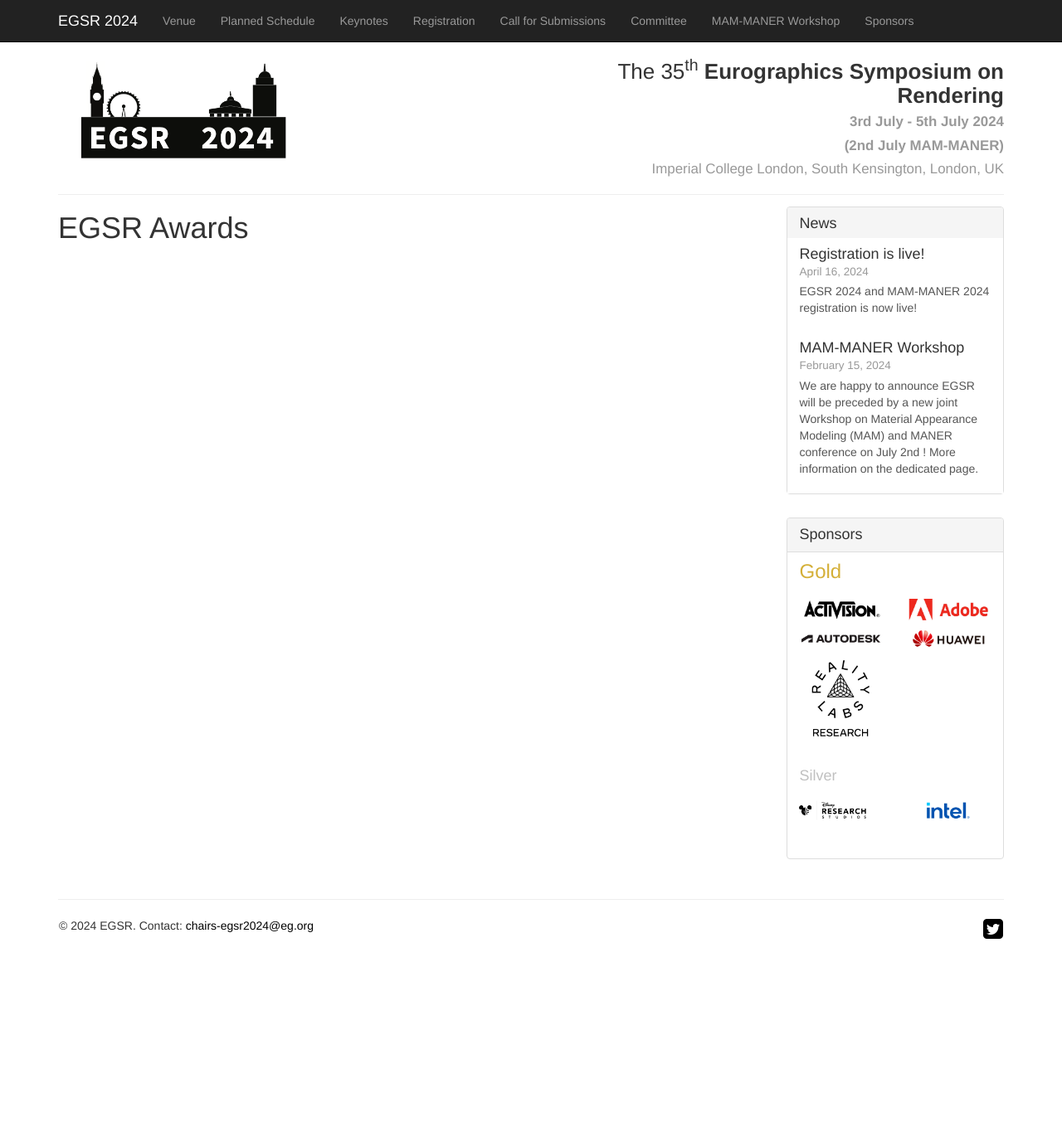
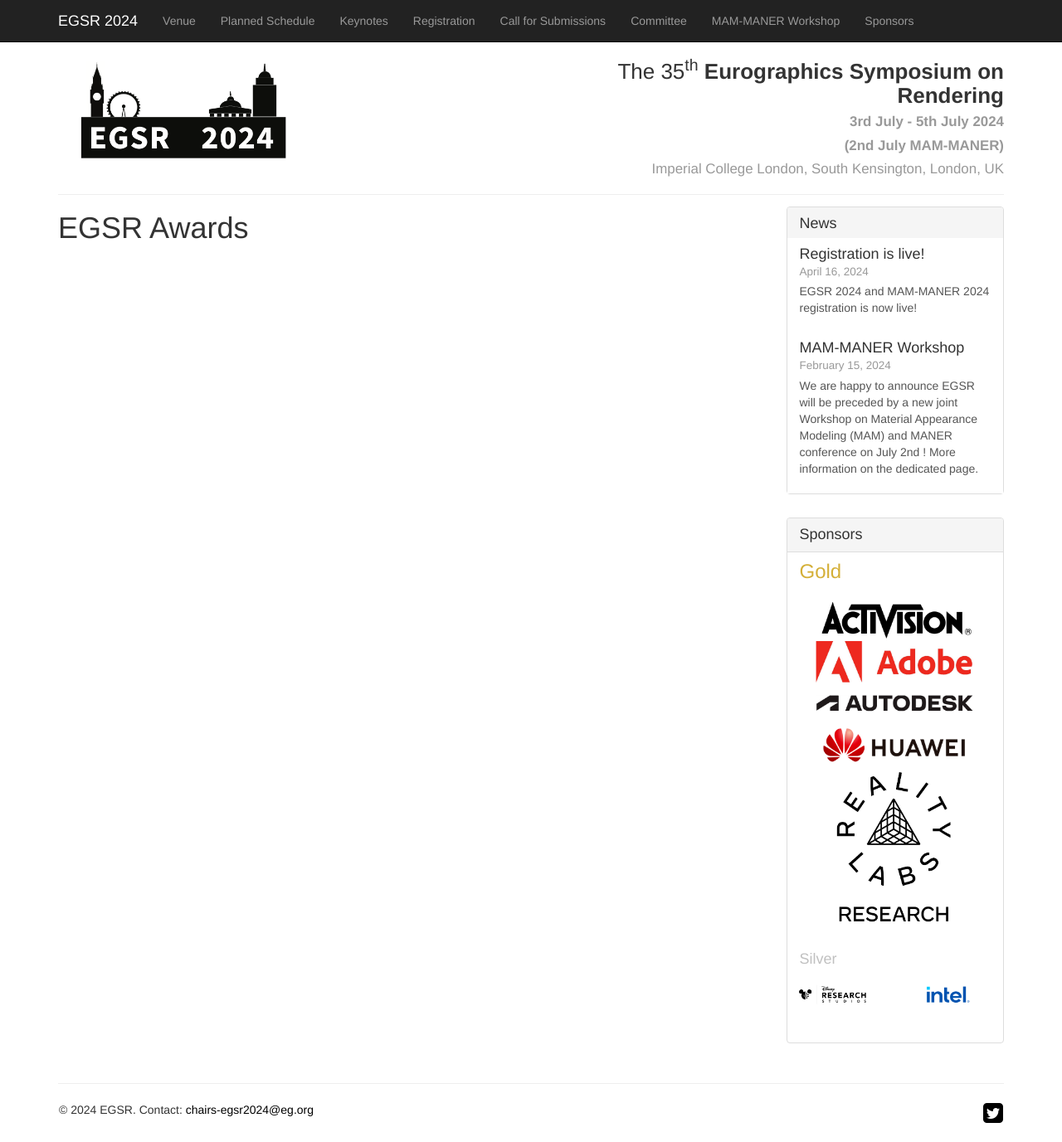
Before and after one commit to emilienogue/egsr2024.github.io, a Jekyll site: the page built from awards.md, in a window 1280 px wide and 1377 px high. Shown: the whole window at 83% size. Built offline with Jekyll 4.4.1, drawn with Linux system fonts in a browser that asks for light colours; comment, search, counter and statistics services are not loaded.

Commit message:
Update sponsors-panel.html

```diff
--- a/_includes/sponsors-panel.html
+++ b/_includes/sponsors-panel.html
@@ -13,7 +13,7 @@
             <div class="row" style="padding-bottom: 20px;">
                 {% for sponsor in site.data.sponsors[year] %}
                     {% if sponsor.level contains 'gold' %}
-                        <div class="col-xs-12 col-sm-6">
+                        <div class="col-xs-12 col-sm-12">
                             <a href="{{sponsor.url}}" target="_blank"><img src="{{site.url}}/{{sponsor.image}}" class="img-responsive" alt="{{sponsor.name}} logo" title="{{sponsor.name}}"></a>
                         </div>
                     {% endif %}
```
